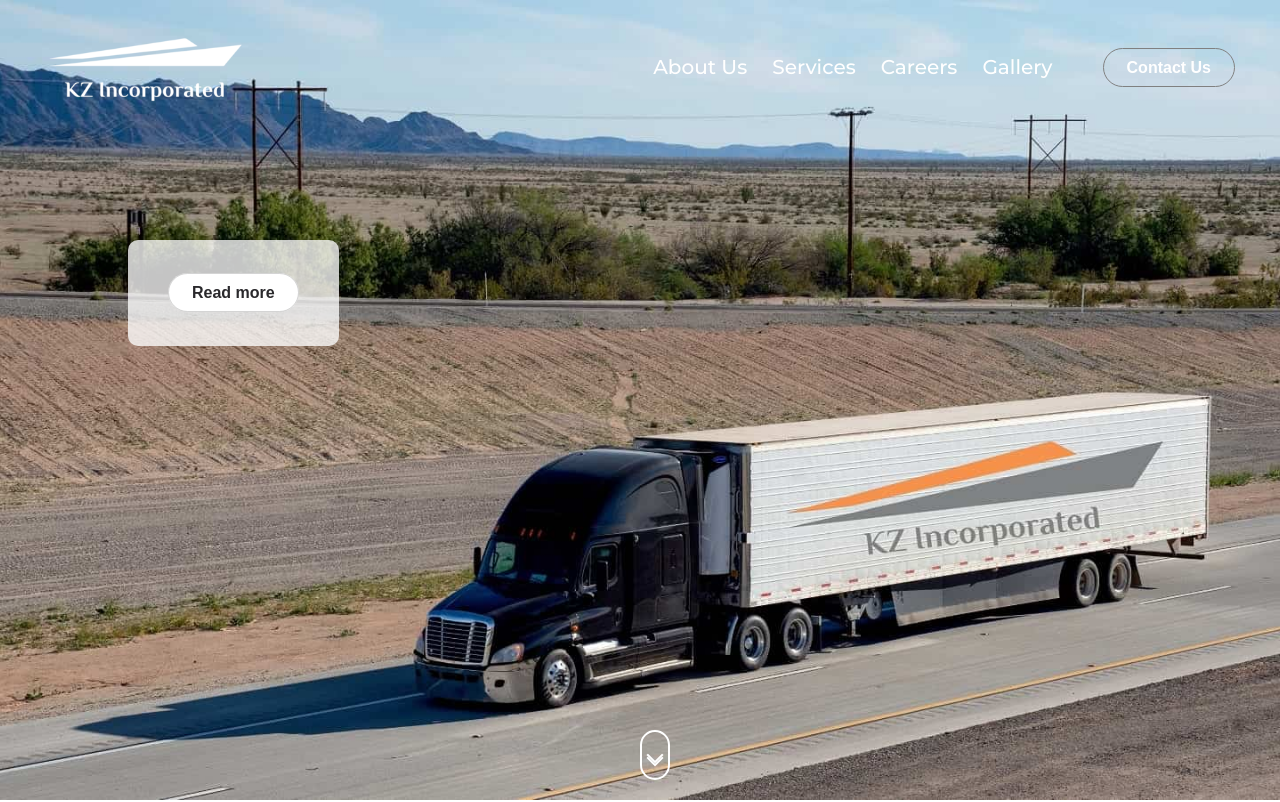
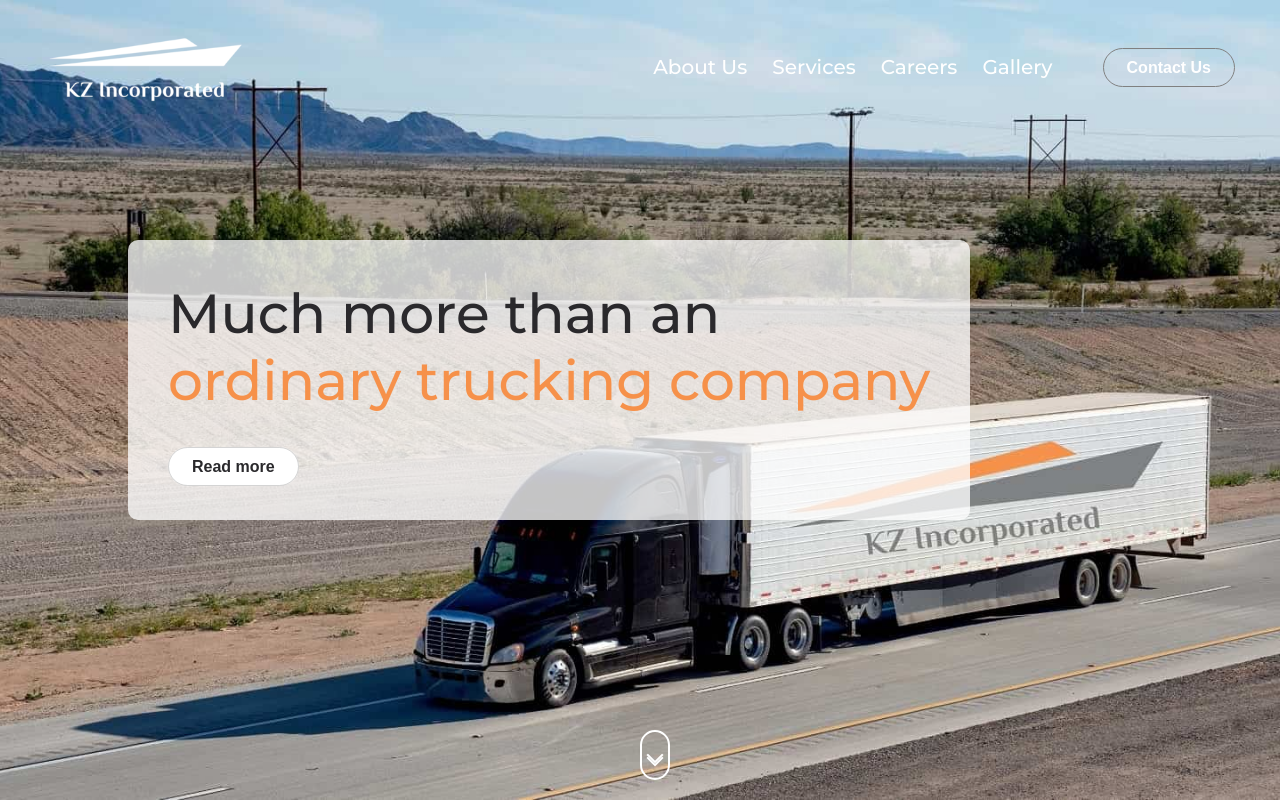
Before and after one commit to MarkoJS/kzincorporated, a plain HTML site: page index.html in a window 1280 px wide. Shown: the top 802 px of the page. Drawn offline with nearby package versions, Linux system fonts and the light colour scheme; files whose address does not match are found by name; a web font is replaced by a local one.

Commit message:
naslov ok

```diff
--- a/index.html
+++ b/index.html
@@ -63,7 +63,7 @@
         <!--Hero START-->
         <div class="hero-container">
             <!-- <h1>Much more <br><span> than driving</span></h1> -->
-            <!-- <h1>Much more than an<br><span> ordinary trucking company</span></h1> -->
+            <h1>Much more than an<br><span> ordinary trucking company</span></h1>
             <a href="pages/about.html">Read more</a>
         </div>
         <!--Animated BTN on Hero for scrolling down-->
```
